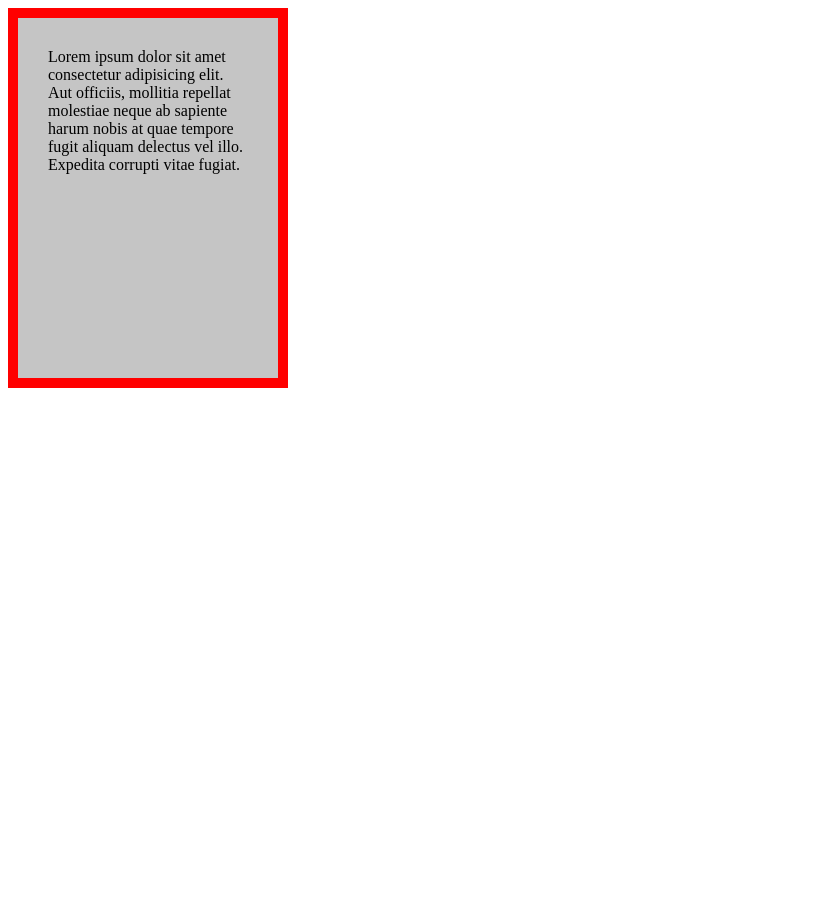
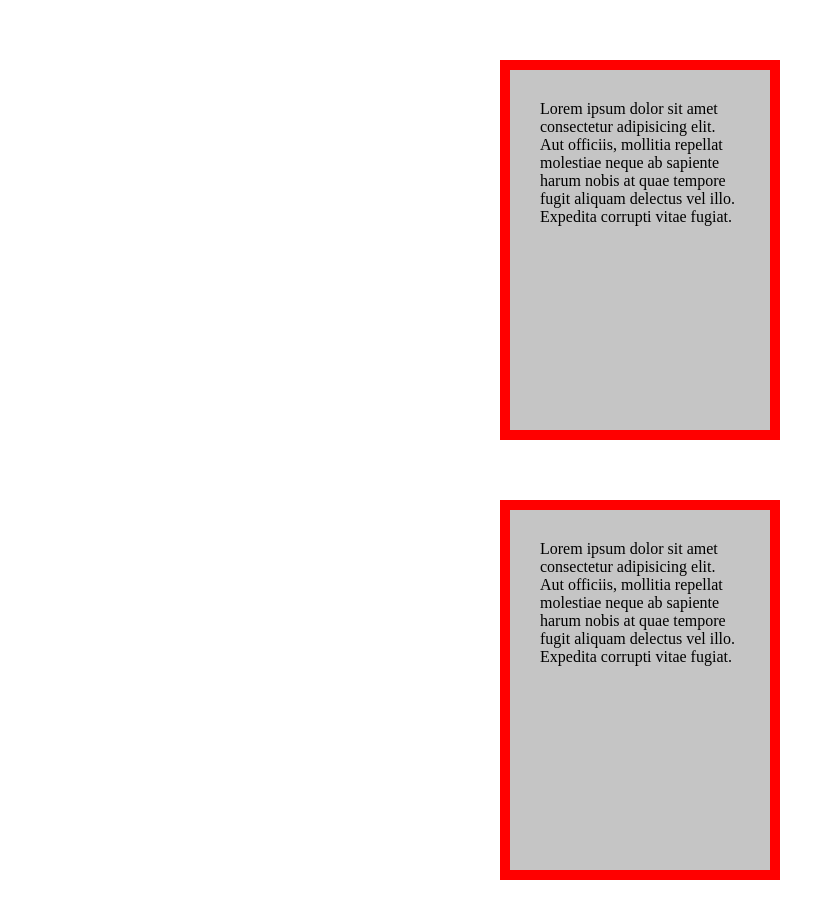
Before and after one commit to a19860101/RWD2021, a plain HTML site: page _css/boxmodel.html in a window 1280 px wide. Shown: the whole page, without its empty margins (0-835 px from the left). Before the commit the page ends 800 px from the top, so only its background shows below. Drawn offline with Linux system fonts and the light colour scheme.

Commit message:
20211107

```diff
--- a/_css/boxmodel.html
+++ b/_css/boxmodel.html
@@ -28,12 +28,18 @@
 
             */
 
+            /* margin: 30px; */
+            margin-top: 60px;
+            margin-bottom: 30px;
+            margin-right: auto;;
+            margin-left: auto;
             background-color: #c5c5c5;
         }
     </style>
 </head>
 <body>
     <div class="box">Lorem ipsum dolor sit amet consectetur adipisicing elit. Aut officiis, mollitia repellat molestiae neque ab sapiente harum nobis at quae tempore fugit aliquam delectus vel illo. Expedita corrupti vitae fugiat.</div>
+    <div class="box">Lorem ipsum dolor sit amet consectetur adipisicing elit. Aut officiis, mollitia repellat molestiae neque ab sapiente harum nobis at quae tempore fugit aliquam delectus vel illo. Expedita corrupti vitae fugiat.</div>
 
 </body>
 </html>
```
